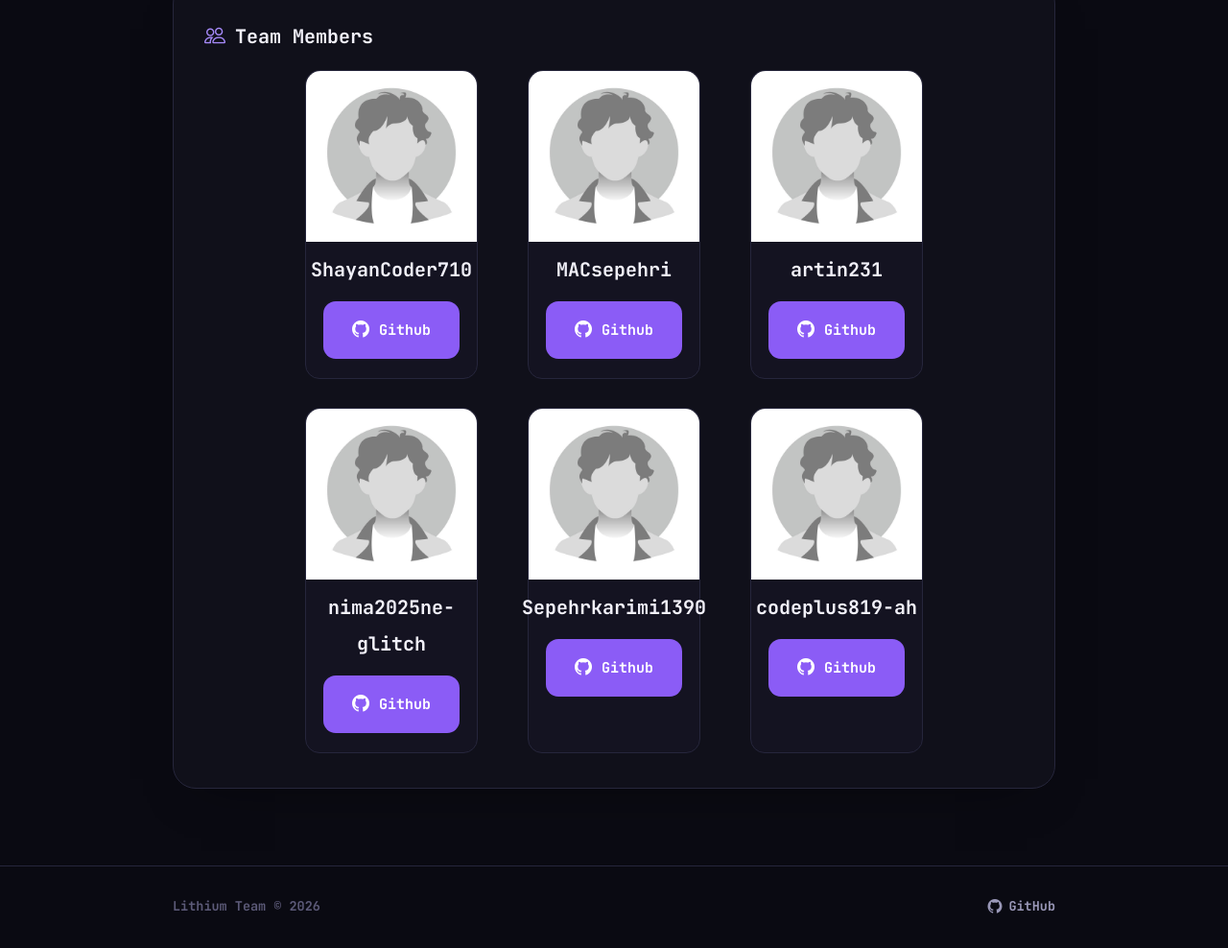
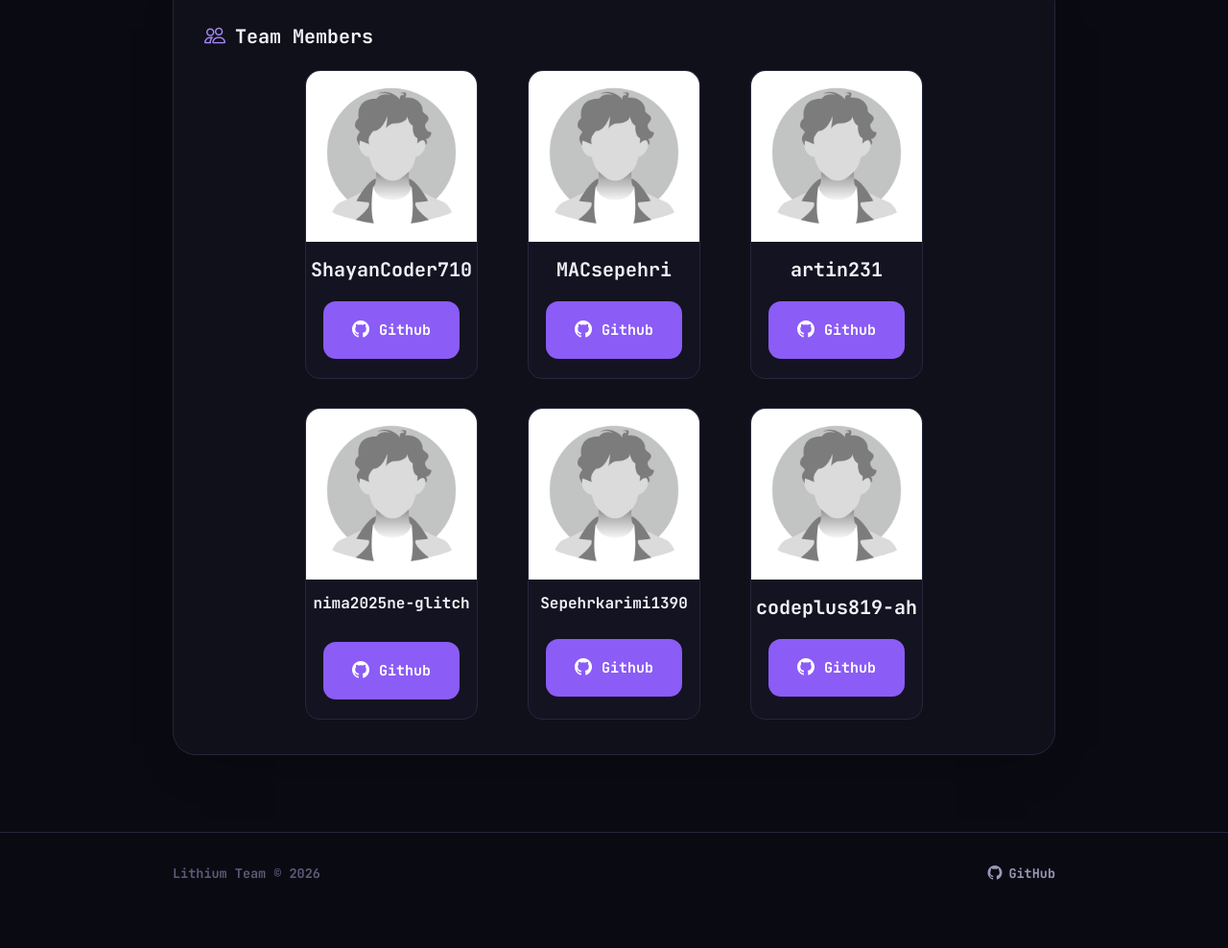
Before and after one commit to LithiumTeam/LithiumTeam.github.io, a plain HTML site: page index.html in a window 1280 px wide. Shown: the part 1496-2484 px from the top of the page at 96% size. After the commit the page ends 2449 px from the top, so only its background shows below. Drawn offline with Linux system fonts and the light colour scheme; no server answers.

Commit message:
Fixed a bug

```diff
--- a/css/style.css
+++ b/css/style.css
@@ -311,7 +311,7 @@ footer p {
     border-top-left-radius: 15px;
 }
 
-.user-box h3 {
+.user-box h3 , .user-box h4 {
     color: var(--text);
     text-align: center;
     margin-top: 10px;
--- a/index.html
+++ b/index.html
@@ -114,8 +114,8 @@
 
                         <div class="user-box">
                             <img src="/images/anon.png" alt="nima2025ne-glitch" id="nima2025ne-glitch">
-                            <h3>nima2025ne-glitch</h3>
-                            <a class="btn-accent" href="https://github.com/nima2025ne-glitch" target="_blank">
+                            <h4>nima2025ne-glitch</h4>
+                            <a class="btn-accent" href="https://github.com/nima2025ne-glitch" style="margin-top: 25px;" target="_blank">
                                 <i class="bi bi-github"></i>
                                 <span class="t" data-fa="گیتهاب" data-en="Github">گیتهاب</span>
                             </a>
@@ -123,8 +123,8 @@
 
                         <div class="user-box">
                             <img src="/images/anon.png" alt="Sepehrkarimi1390" id="Sepehrkarimi1390">
-                            <h3>Sepehrkarimi1390</h3>
-                            <a class="btn-accent" href="https://github.com/Sepehrkarimi1390" target="_blank">
+                            <h4>Sepehrkarimi1390</h4>
+                            <a class="btn-accent" href="https://github.com/Sepehrkarimi1390" target="_blank" style="margin-top: 22px;">
                                 <i class="bi bi-github"></i>
                                 <span class="t" data-fa="گیتهاب" data-en="Github">گیتهاب</span>
                             </a>
```
